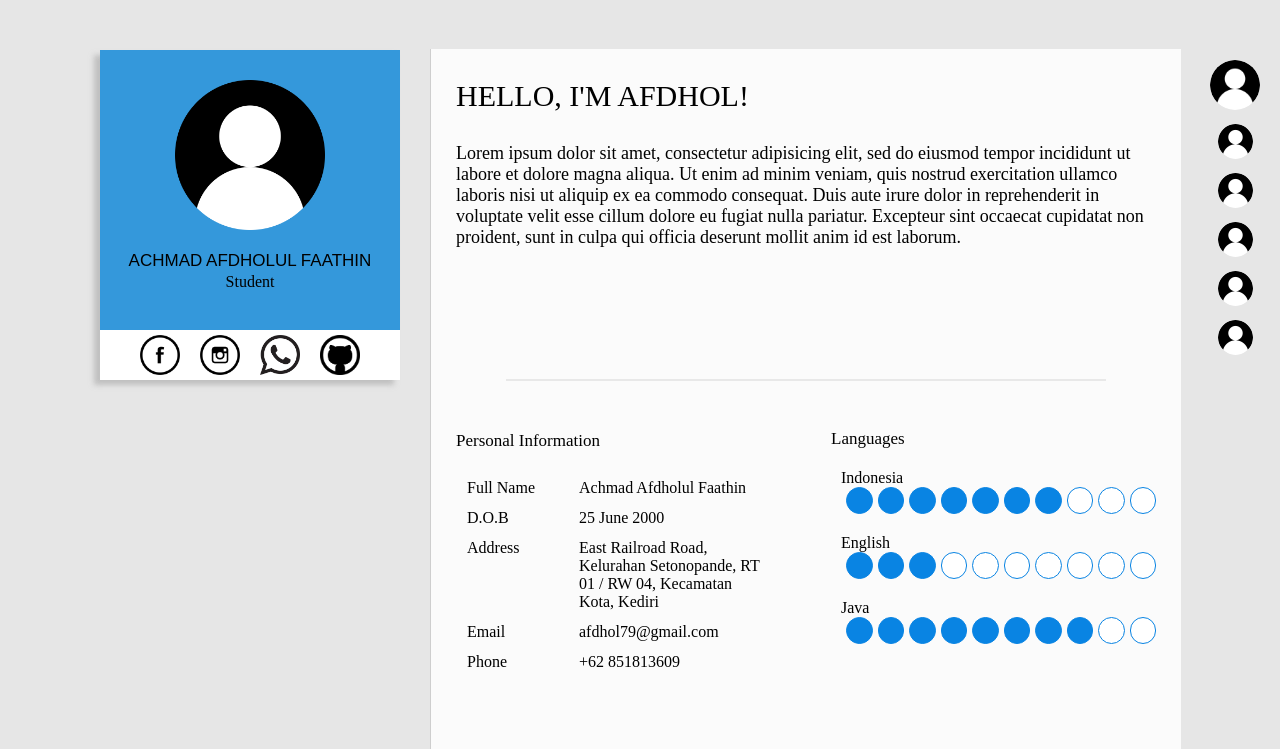
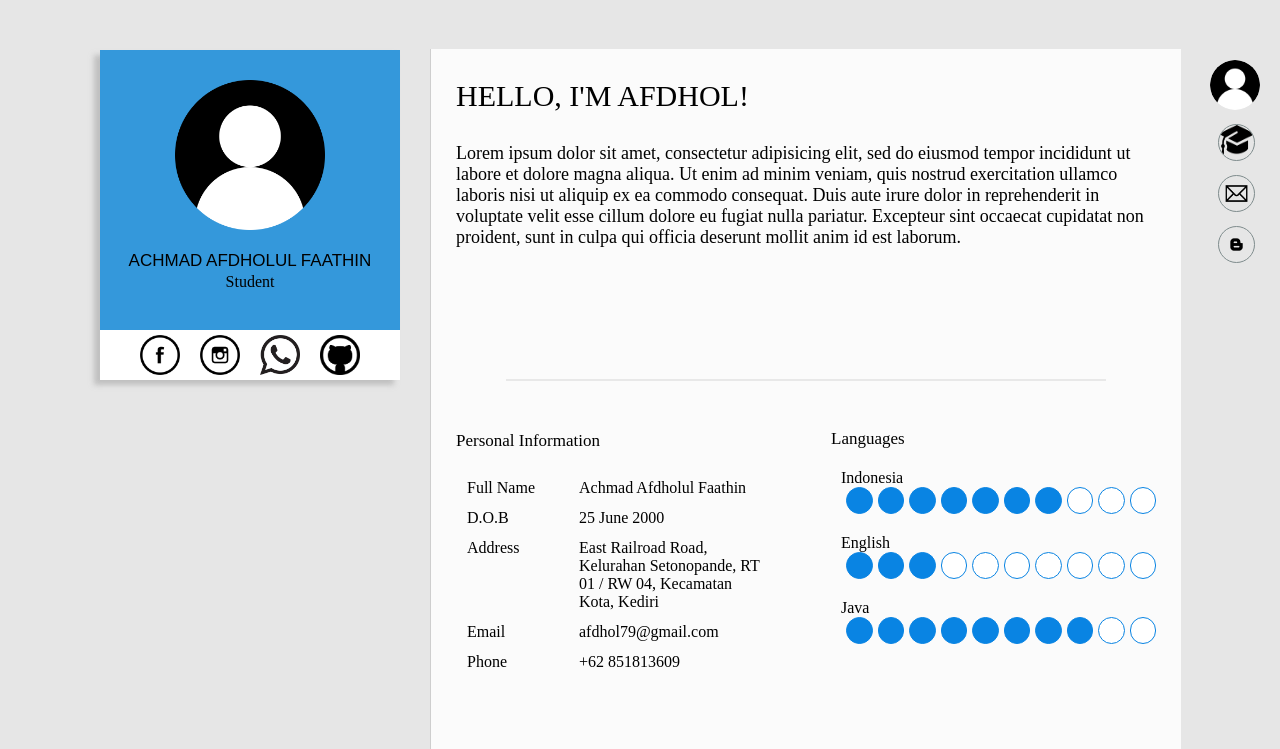
Before and after one commit to AAF007/aaf007.github.io, a PHP site: page / in a window 1280 px wide. Shown: the top 749 px of the page. Run offline with PHP 8.4, Linux system fonts and the light colour scheme.

Commit message:
14/10/2018-20.55

```diff
--- a/asset/css/style.css
+++ b/asset/css/style.css
@@ -152,15 +152,17 @@ body {
 }
 
 .rb-pic {
-	border-radius: 100px;
+	border-radius: 50px;
 	width: 35px;
 	margin-top: 10px;
 	margin-left: 7.5px;
+	border:1px solid #7f8c8d;
 }
 
 #mypic {
 	width: 50px;
 	margin-left: 0px;
+	border: 0px;
 }
 /**/
 #wa {
@@ -174,3 +176,7 @@ body {
 #ig {
 	width: 40px;
 }
+
+#school {
+	height: 35px;
+}
--- a/index.html
+++ b/index.html
@@ -143,11 +143,9 @@
 </div>
 <div class="right-bar">
 	<img src="img/user.png" class="rb-pic" id="mypic">
-	<img src="img/user.png" class="rb-pic">
-	<img src="img/user.png" class="rb-pic">
-	<img src="img/user.png" class="rb-pic">
-	<img src="img/user.png" class="rb-pic">
-	<img src="img/user.png" class="rb-pic">
+	<img src="img/school.png" class="rb-pic" id="school">
+	<img src="img/email.png" class="rb-pic">
+	<img src="img/blog.png" class="rb-pic">
 </div>
 
 
```
Also changed, not shown: img/blog.png (added), img/email.png (added), img/note.png (added), img/school.png (added).
